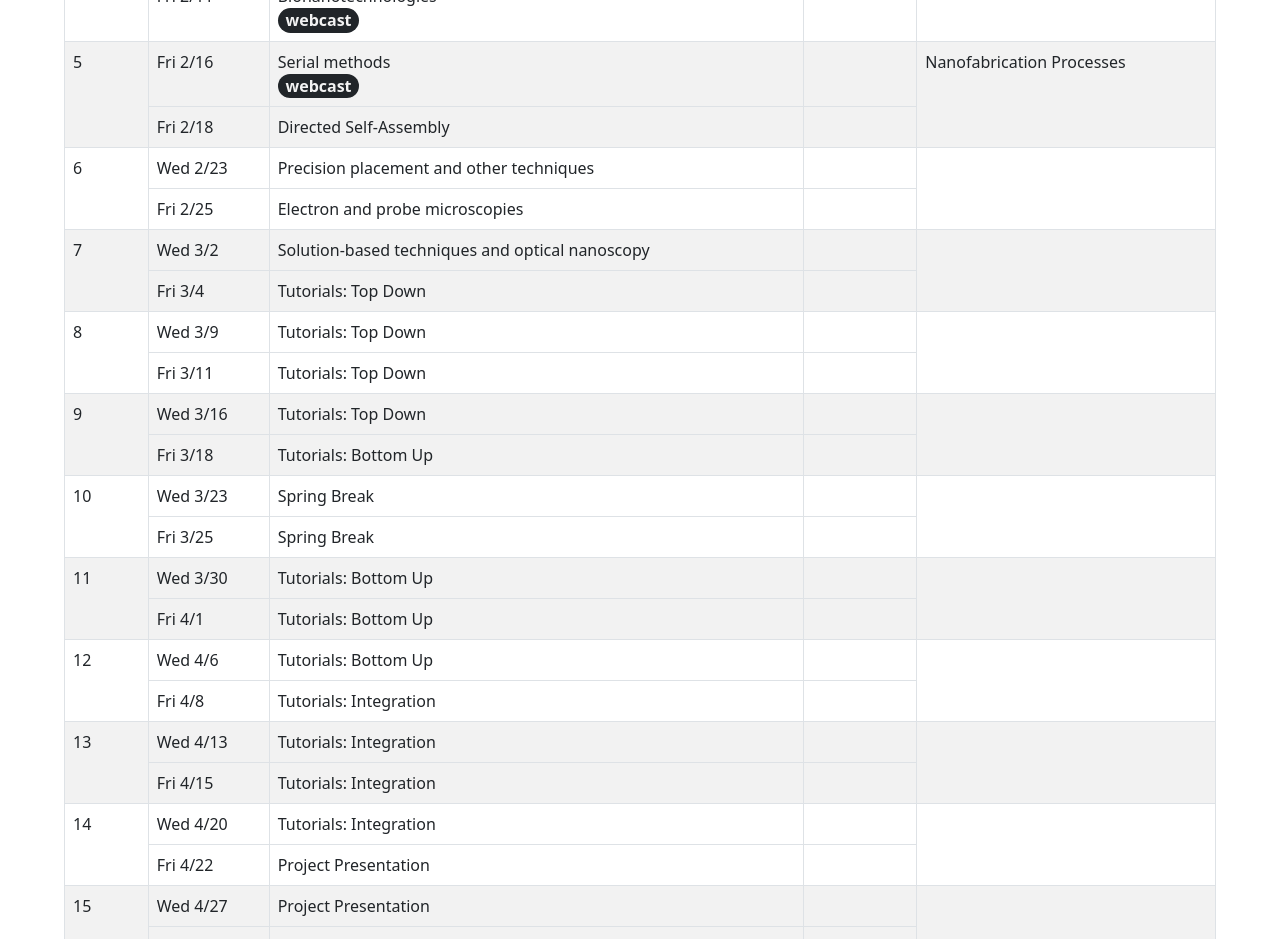
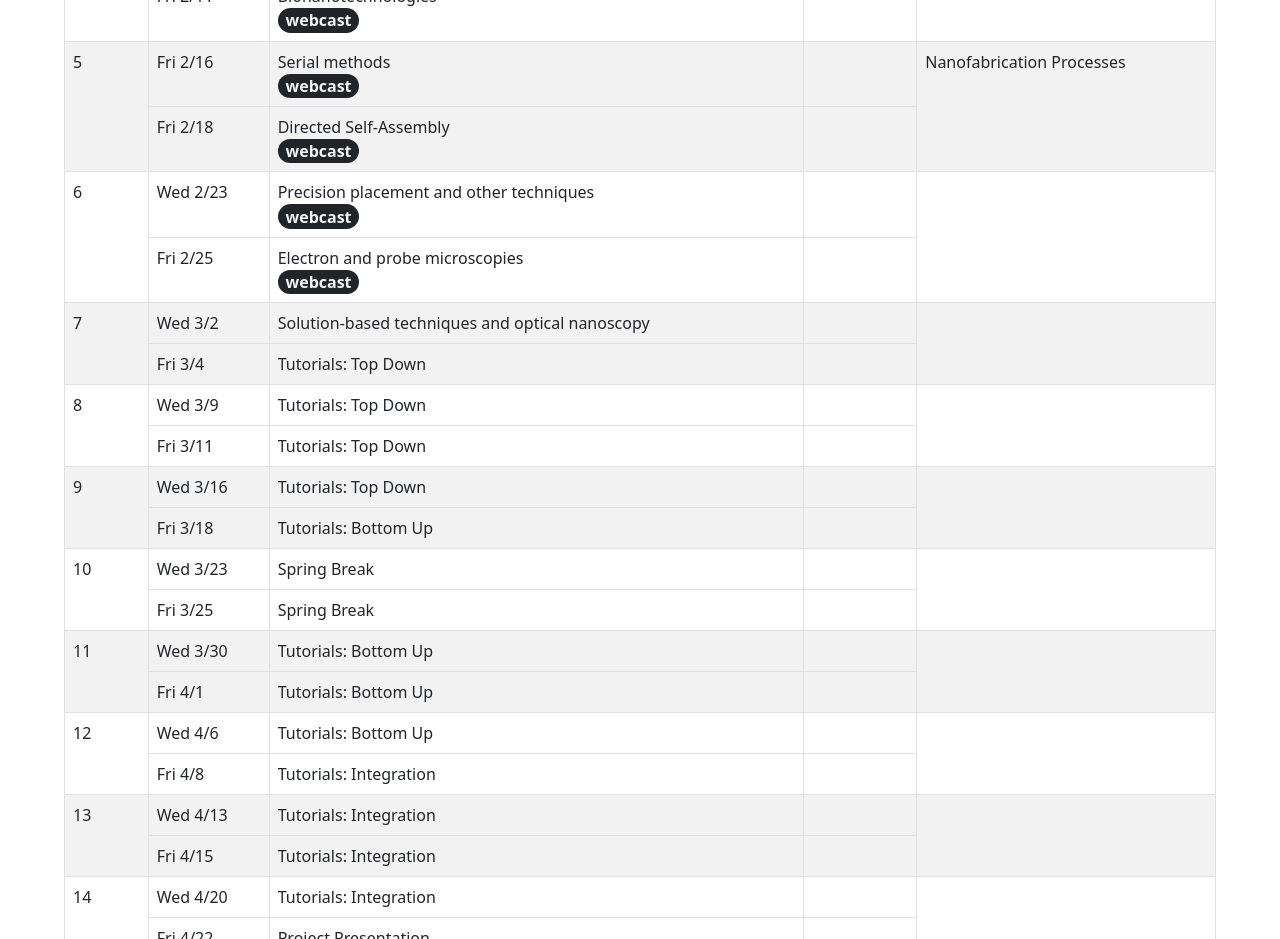
Before and after one commit to tilabberkeley/eec235, a React (Create React App) app: page / in a window 1280 px wide. Shown: the part 920-1859 px from the top of the page. Built offline with nearby package versions, Linux system fonts and the light colour scheme.

Commit message:
update 2/18, 2/23, 2/25 webcasts

```diff
--- a/src/components/Schedule.js
+++ b/src/components/Schedule.js
@@ -27,9 +27,9 @@ const Schedule = () => {
                 <ScheduleItem week='4' date='2/9' topic='Protein and DNA nanotechnology' recordingLink='https://youtu.be/OG_g_CMGfyc' reading='' assignment='Paper Presentations'/>
                 <ScheduleItem week='4' date='2/11' topic='Bionanotechnologies' recordingLink='https://youtu.be/BJYpjf26LuI' reading=''/>
                 <ScheduleItem week='5' date='2/16' topic='Serial methods' reading='' recordingLink='https://youtu.be/262-j5K6m1M' assignment='Nanofabrication Processes'/>
-                <ScheduleItem week='5' date='2/18' topic='Directed Self-Assembly' reading=''/>
-                <ScheduleItem week='6' date='2/23' topic='Precision placement and other techniques' reading='' assignment=''/>
-                <ScheduleItem week='6' date='2/25' topic='Electron and probe microscopies' reading=''/>
+                <ScheduleItem week='5' date='2/18' topic='Directed Self-Assembly' reading='' recordingLink='https://youtu.be/tV2BR2nsvf8'/>
+                <ScheduleItem week='6' date='2/23' topic='Precision placement and other techniques' reading='' recordingLink='https://youtu.be/mnQ_xX2TOb4' assignment=''/>
+                <ScheduleItem week='6' date='2/25' topic='Electron and probe microscopies' reading='' recordingLink='https://youtu.be/oG5fFfJwnwU'/>
                 <ScheduleItem week='7' date='3/2' topic='Solution-based techniques and optical nanoscopy' reading='' assignment=''/>
                 <ScheduleItem week='7' date='3/4' topic='Tutorials: Top Down' reading=''/>
                 <ScheduleItem week='8' date='3/9' topic='Tutorials: Top Down' reading='' assignment=''/>
```
